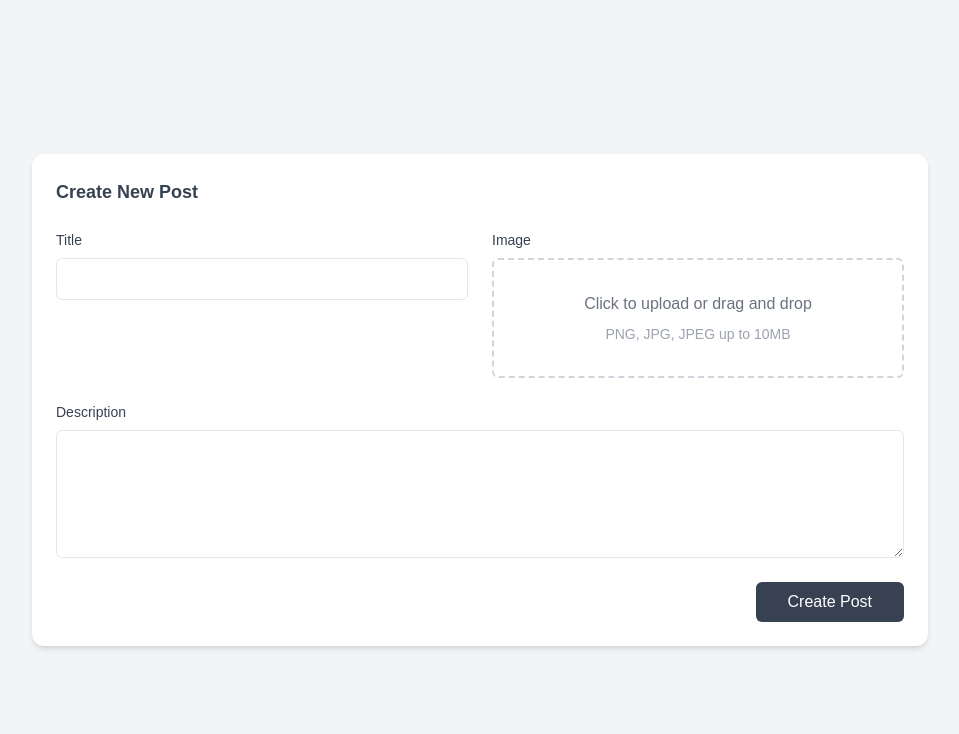
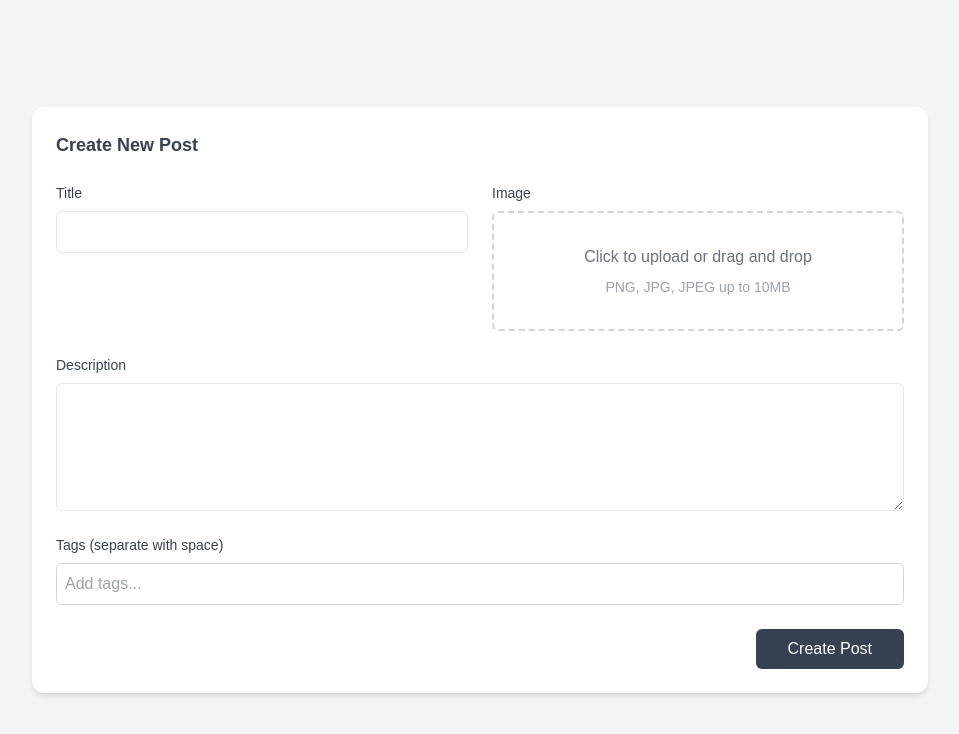
Before and after one commit to divyansh-kumar/Thoughts, a Next.js app: page /create in a window 1280 px wide. Shown: the top 734 px of the page, without its empty margins (160-1119 px from the left). Built offline with nearby package versions, Linux system fonts and the light colour scheme.

Commit message:
added tags funtionality

```diff
--- a/src/app/api/create-post/route.ts
+++ b/src/app/api/create-post/route.ts
@@ -1,16 +1,15 @@
-// app/api/create-post/route.ts
 import { NextRequest, NextResponse } from "next/server";
 import query from '@/utils/db';
 
 export async function POST(req: NextRequest) {
   try {
-    const { title, description, imageUrl, userId } = await req.json();
-    // Generate a UUID for the post (Node 18+ supports crypto.randomUUID)
+    const { title, description, imageUrl, userId, tags } = await req.json();
     const id = crypto.randomUUID();
 
     const result = await query(
-      "INSERT INTO posts (id, title, description, image_url, user_id) VALUES ($1, $2, $3, $4, $5) RETURNING *",
-      [id, title, description, imageUrl, userId]
+      `INSERT INTO posts (id, title, description, image_url, user_id, tags)
+       VALUES ($1, $2, $3, $4, $5, $6) RETURNING *`,
+      [id, title, description, imageUrl, userId, tags]
     );
 
     return NextResponse.json(result.rows[0], { status: 200 });
--- a/src/app/api/get-post/route.ts
+++ b/src/app/api/get-post/route.ts
@@ -12,7 +12,8 @@ export async function GET() {
         users.name,
         posts.likes,
         posts.comments,
-        posts.created_at
+        posts.created_at,
+        posts.tags
       FROM posts
       JOIN users ON posts.user_id = users.uid
       ORDER BY posts.created_at DESC
--- a/src/app/create/page.tsx
+++ b/src/app/create/page.tsx
@@ -1,14 +1,98 @@
-// app/create/page.tsx
 'use client';
 
 import { useState, useCallback, useEffect } from "react";
 import { useRouter } from "next/navigation";
+
+function TagInput({ tags, onTagsChange }: { tags: string[]; onTagsChange: (tags: string[]) => void }) {
+  const [inputValue, setInputValue] = useState("");
+  const [error, setError] = useState("");
+
+  const handleKeyDown = (e: React.KeyboardEvent) => {
+    if (["Enter", " "].includes(e.key)) {
+      e.preventDefault();
+      const newTags = inputValue
+        .split(/[\s,]+/)
+        .map(tag => tag.trim())
+        .filter(tag => tag !== "");
+
+      if (newTags.length === 0) return;
+
+      const updatedTags = [...tags];
+      let errorMessage = "";
+
+      for (const tag of newTags) {
+        if (updatedTags.length >= 5) {
+          errorMessage = "Maximum 5 tags allowed";
+          break;
+        }
+        if (!updatedTags.includes(tag)) {
+          updatedTags.push(tag);
+        }
+      }
+
+      if (errorMessage) {
+        setError(errorMessage);
+      } else {
+        setError("");
+        onTagsChange(updatedTags);
+        setInputValue("");
+      }
+    }
+  };
+
+  const removeTag = (index: number) => {
+    const newTags = tags.filter((_, i) => i !== index);
+    onTagsChange(newTags);
+    setError("");
+  };
+
+  return (
+    <div className="w-full">
+      <label className="block text-sm text-gray-700 dark:text-gray-200 mb-2">
+        Tags (separate with space)
+      </label>
+
+      <div className="flex flex-wrap items-center border border-gray-300 rounded-md p-2 dark:border-gray-600">
+        <div className="flex flex-wrap items-center gap-2">
+          {tags.map((tag, index) => (
+            <div
+              key={index}
+              className="flex items-center bg-blue-100 text-blue-700 px-2 py-1 rounded-full text-sm dark:bg-blue-900 dark:text-blue-300"
+            >
+              <span>{tag}</span>
+              <button
+                type="button"
+                className="ml-2 text-blue-500 hover:text-blue-700 dark:text-blue-400 dark:hover:text-blue-200"
+                onClick={() => removeTag(index)}
+              >
+                &times;
+              </button>
+            </div>
+          ))}
+        </div>
+        <input
+          type="text"
+          value={inputValue}
+          onChange={(e) => setInputValue(e.target.value)}
+          onKeyDown={handleKeyDown}
+          placeholder="Add tags..."
+          className="flex-1 border-none outline-none focus:ring-0 bg-transparent dark:text-gray-200 min-w-[120px]"
+        />
+      </div>
+
+      {error && (
+        <p className="mt-2 text-sm text-red-500 dark:text-red-400">{error}</p>
+      )}
+    </div>
+  );
+}
 
 export default function CreatePost() {
   const [formData, setFormData] = useState({
     title: "",
     description: "",
     image: null as File | null,
+    tags: [] as string[],
   });
   const [isDragging, setIsDragging] = useState(false);
   const [uid, setUid] = useState<string | null>(null);
@@ -53,6 +137,7 @@ export default function CreatePost() {
           description: formData.description,
           imageUrl,
           userId: uid,
+          tags: formData.tags,
         }),
       });
       if (!postResponse.ok) {
@@ -159,6 +244,12 @@ export default function CreatePost() {
               className="block w-full px-4 py-2 mt-1 text-gray-700 bg-white border border-gray-200 rounded-md dark:bg-gray-800 dark:text-gray-300 dark:border-gray-600 focus:border-blue-400 focus:ring-blue-300 focus:ring-opacity-40 dark:focus:border-blue-300 focus:outline-none focus:ring h-32"
             />
           </div>
+          <div>
+            <TagInput
+              tags={formData.tags}
+              onTagsChange={(newTags) => setFormData(prev => ({ ...prev, tags: newTags }))}
+            />
+          </div>
           <div className="flex justify-end">
             <button
               type="submit"
--- a/src/components/TopBar.tsx
+++ b/src/components/TopBar.tsx
@@ -1,6 +1,15 @@
 import Link from "next/link";
 
-export default function TopBar() {
+interface TopBarProps {
+  searchQuery: string;
+  setSearchQuery: (query: string) => void;
+}
+
+export default function TopBar({ searchQuery, setSearchQuery }: TopBarProps) {
+  const handleInputChange = (e: React.ChangeEvent<HTMLInputElement>) => {
+    setSearchQuery(e.target.value);
+  };
+
   return (
     <div className="w-full bg-white dark:bg-gray-900 shadow-sm">
       <div className="container mx-auto px-4 py-4 flex justify-between items-center">
@@ -8,14 +17,20 @@ export default function TopBar() {
           Public Posts
         </h1>
         <div className="flex space-x-4 items-center">
+          <input
+            type="text"
+            placeholder="Search tags..."
+            value={searchQuery}
+            onChange={handleInputChange}
+            className="px-4 py-2 border rounded-lg focus:outline-none focus:ring focus:border-blue-300"
+          />
           <Link
             href="/create"
             className="bg-blue-500 hover:bg-blue-600 text-white px-4 py-2 rounded-lg transition-colors"
           >
             Create Post
           </Link>
-
-          </div>
+        </div>
       </div>
     </div>
   );
```
Also changed, not shown: src/app/home/page.tsx (+71 -37 lines).
